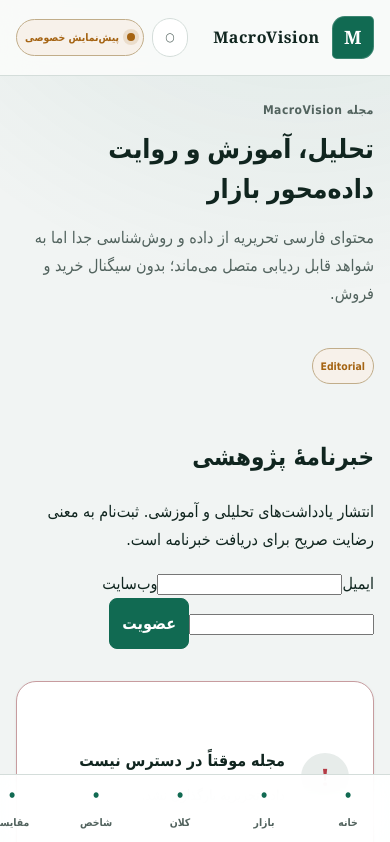
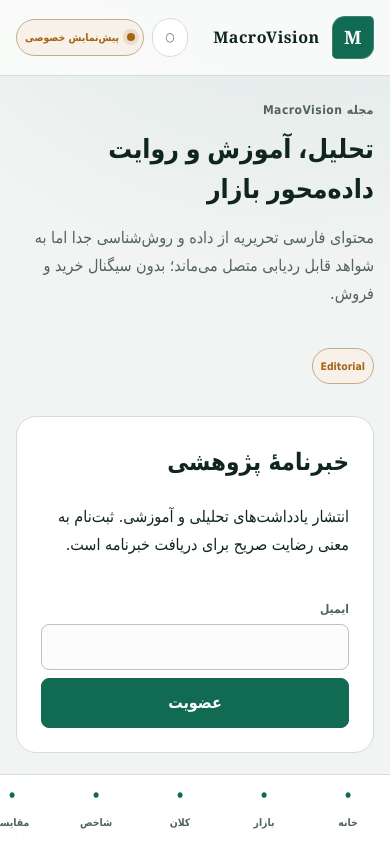
Before and after one commit to sjjafari/MacroVision, a Next.js app in the folder web/: page /fa/magazine in a window 390 px wide. Shown: the top 842 px of the page. Built offline with nearby package versions, Linux system fonts and the light colour scheme; what openapi-fetch would draw is missing.

Commit message:
style: add responsive editorial magazine

```diff
--- a/web/src/app/globals.css
+++ b/web/src/app/globals.css
@@ -1269,3 +1269,28 @@ button,.filter-actions a,.asof-switch > a,.asof-switch button { padding:.65rem v
 .research-definition-list code,.research-definition-list span { color:var(--text-muted); overflow-wrap:anywhere; font-size:var(--text-xs); }
 @media (max-width:68rem) { .research-definition-list { grid-template-columns:repeat(2,minmax(0,1fr)); } }
 @media (max-width:48rem) { .research-columns,.research-definition-list { grid-template-columns:1fr; } }
+
+
+/* Phase 7 editorial content */
+.newsletter-card { display:grid; grid-template-columns:1fr minmax(18rem,28rem); gap:var(--space-5); align-items:end; padding:var(--space-5); border:1px solid var(--border); border-radius:var(--radius-lg); background:var(--surface-elevated); }
+.newsletter-card h2,.newsletter-card p { margin-block-start:0; }
+.newsletter-card form { display:grid; grid-template-columns:1fr auto; gap:var(--space-2); align-items:end; }
+.newsletter-card label { display:grid; gap:var(--space-1); color:var(--text-secondary); font-size:var(--text-xs); font-weight:700; }
+.newsletter-card input { min-width:0; padding:.7rem var(--space-3); border:1px solid var(--border-strong); border-radius:var(--radius-sm); background:var(--surface-base); color:var(--text-primary); font:inherit; }
+.honeypot { position:absolute!important; width:1px!important; height:1px!important; overflow:hidden!important; clip:rect(0 0 0 0)!important; white-space:nowrap!important; }
+.form-success { color:var(--positive); }
+.form-error { color:var(--negative); }
+.magazine-grid { display:grid; grid-template-columns:repeat(2,minmax(0,1fr)); gap:var(--space-4); }
+.magazine-grid article { display:grid; gap:var(--space-3); padding:var(--space-5); border:1px solid var(--border); border-radius:var(--radius-lg); background:var(--surface-elevated); }
+.magazine-grid h2,.magazine-grid p { margin:0; }
+.magazine-grid h2 a { color:var(--text-primary); text-decoration:none; }
+.magazine-grid h2 a:hover { color:var(--brand); }
+.magazine-grid footer,.article-meta { display:flex; flex-wrap:wrap; justify-content:space-between; gap:var(--space-2); color:var(--text-muted); font-size:var(--text-xs); }
+.editorial-article { max-width:52rem; margin-inline:auto; display:grid; gap:var(--space-6); }
+.editorial-article>header { padding-block:var(--space-6); border-bottom:1px solid var(--border); }
+.editorial-article h1 { margin-block:var(--space-2); font-size:clamp(2rem,5vw,3.5rem); line-height:1.35; }
+.article-dek { color:var(--text-secondary); font-size:var(--text-lg); line-height:1.9; }
+.article-body { display:grid; gap:var(--space-4); font-size:1.08rem; line-height:2.15; }
+.article-body p { margin:0; }
+.editorial-disclaimer { padding:var(--space-4); border:1px solid var(--border); border-radius:var(--radius-md); color:var(--text-muted); background:var(--surface-muted); }
+@media (max-width:48rem) { .newsletter-card,.magazine-grid { grid-template-columns:1fr; } .newsletter-card form { grid-template-columns:1fr; } }
```
